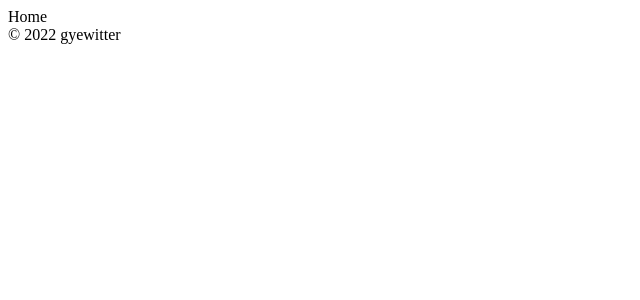
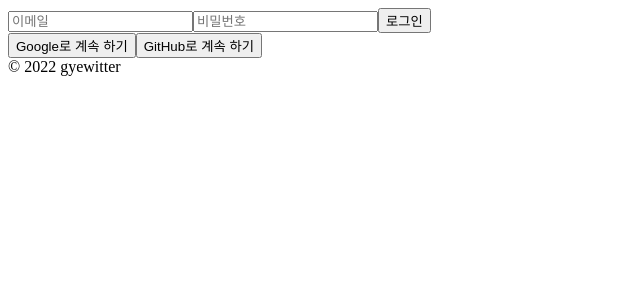
Before and after one commit to chogyejin/gyewitter, a React (Create React App) app: page /#/ in a window 1280 px wide. Shown: the top 300 px of the page, without its empty margins (0-640 px from the left). Built offline with nearby package versions, Linux system fonts and the light colour scheme; no server answers.

Commit message:
feat: Rename firebase.js, Change isLoggedIn's initial value,  Add login form

```diff
--- a/src/components/App.tsx
+++ b/src/components/App.tsx
@@ -1,9 +1,13 @@
-import React, { useState } from "react";
+import { useState } from "react";
 import AppRouter from "./Router";
+import { authService } from "../fbase";
+import { User } from "firebase/auth";
 
 function App() {
-  const [isLoggedIn, setIsLoggedIn] = useState<boolean>(true);
-
+  const [isLoggedIn, setIsLoggedIn] = useState<User | null>(
+    authService.currentUser
+  );
+  console.log(authService);
   return (
     <div>
       <AppRouter isLoggedIn={isLoggedIn} />
--- a/src/components/Router.tsx
+++ b/src/components/Router.tsx
@@ -1,10 +1,10 @@
+import { User } from "firebase/auth";
 import { HashRouter as Router, Route, Routes } from "react-router-dom";
 import Auth from "../routes/Auth";
 import Home from "../routes/Home";
-import Profile from "../routes/Profile";
 
 interface AppRouterProps {
-  isLoggedIn: boolean;
+  isLoggedIn: User | null;
 }
 
 const AppRouter = ({ isLoggedIn }: AppRouterProps) => {
--- a/src/firebase.js
+++ b/src/fbase.js
@@ -1,4 +1,5 @@
 import { initializeApp } from "firebase/app";
+import { getAuth } from "firebase/auth";
 
 const firebaseConfig = {
   apiKey: process.env.REACT_APP_API_KEY,
@@ -10,4 +11,4 @@ const firebaseConfig = {
 };
 
 const firebase = initializeApp(firebaseConfig);
-export default firebase;
+export const authService = getAuth(firebase);
--- a/src/index.tsx
+++ b/src/index.tsx
@@ -1,9 +1,6 @@
 import React from "react";
 import ReactDOM from "react-dom";
 import App from "./components/App";
-import firebase from "./firebase";
-
-console.log(firebase);
 
 ReactDOM.render(
   <React.StrictMode>
--- a/src/routes/Auth.tsx
+++ b/src/routes/Auth.tsx
@@ -1,5 +1,53 @@
+import { ChangeEvent, FormEvent, useState } from "react";
+
 const Auth = () => {
-  return <span>Auth</span>;
+  const [email, setEmail] = useState("");
+  const [password, setPassword] = useState("");
+
+  const onChange = (event: ChangeEvent<HTMLInputElement>) => {
+    const {
+      target: { name, value },
+    } = event;
+
+    // 한 개의 onChange 함수로 두 개 관리
+    if (name === "email") {
+      setEmail(value);
+    } else if (name === "password") {
+      setPassword(value);
+    }
+  };
+
+  const onSubmit = (event: FormEvent) => {
+    event.preventDefault();
+  };
+
+  return (
+    <div>
+      <form onSubmit={onSubmit}>
+        <input
+          name="email"
+          type="text"
+          placeholder="이메일"
+          required
+          value={email}
+          onChange={onChange}
+        />
+        <input
+          name="password"
+          type="password"
+          placeholder="비밀번호"
+          required
+          value={password}
+          onChange={onChange}
+        />
+        <input type="submit" value="로그인" />
+      </form>
+      <div>
+        <button>Google로 계속 하기</button>
+        <button>GitHub로 계속 하기</button>
+      </div>
+    </div>
+  );
 };
 
 export default Auth;
```
